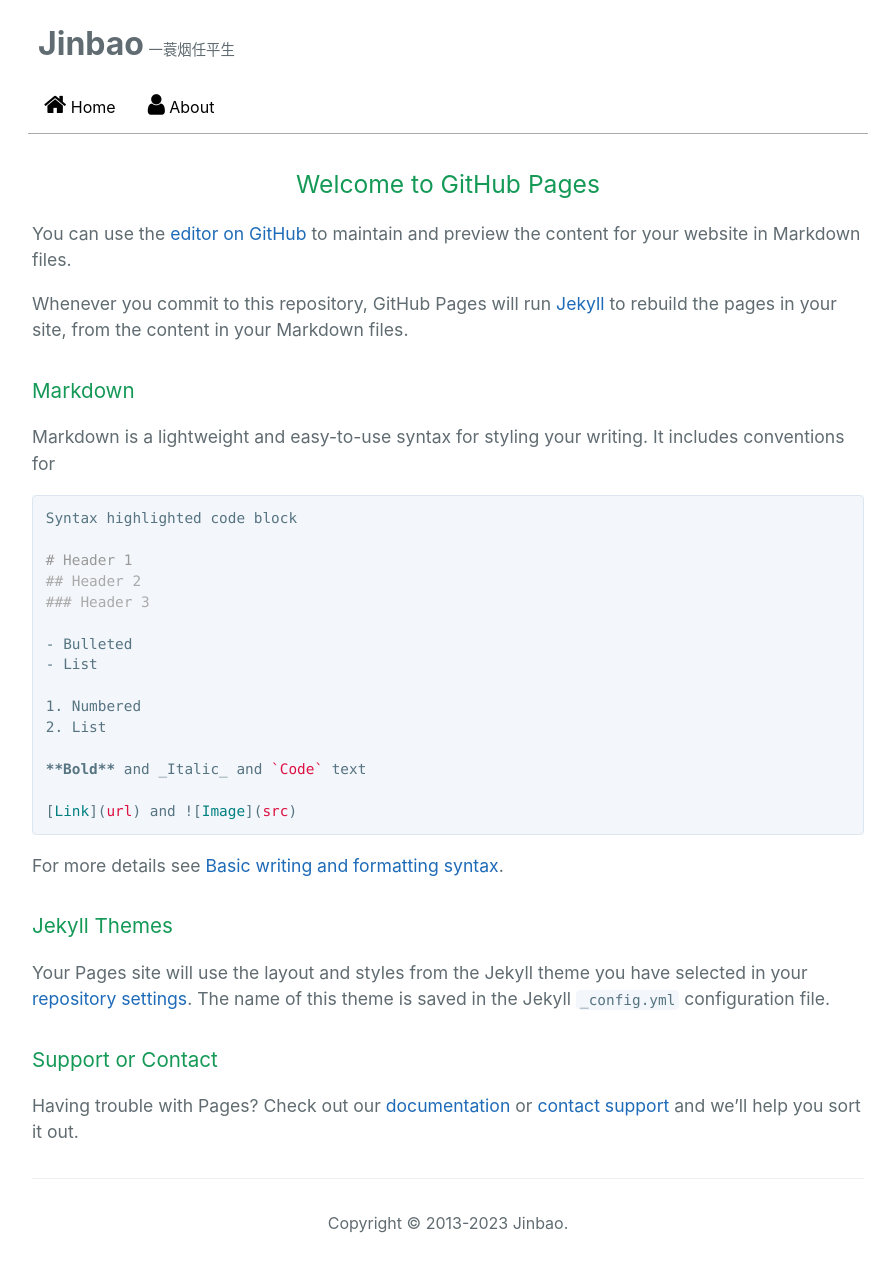
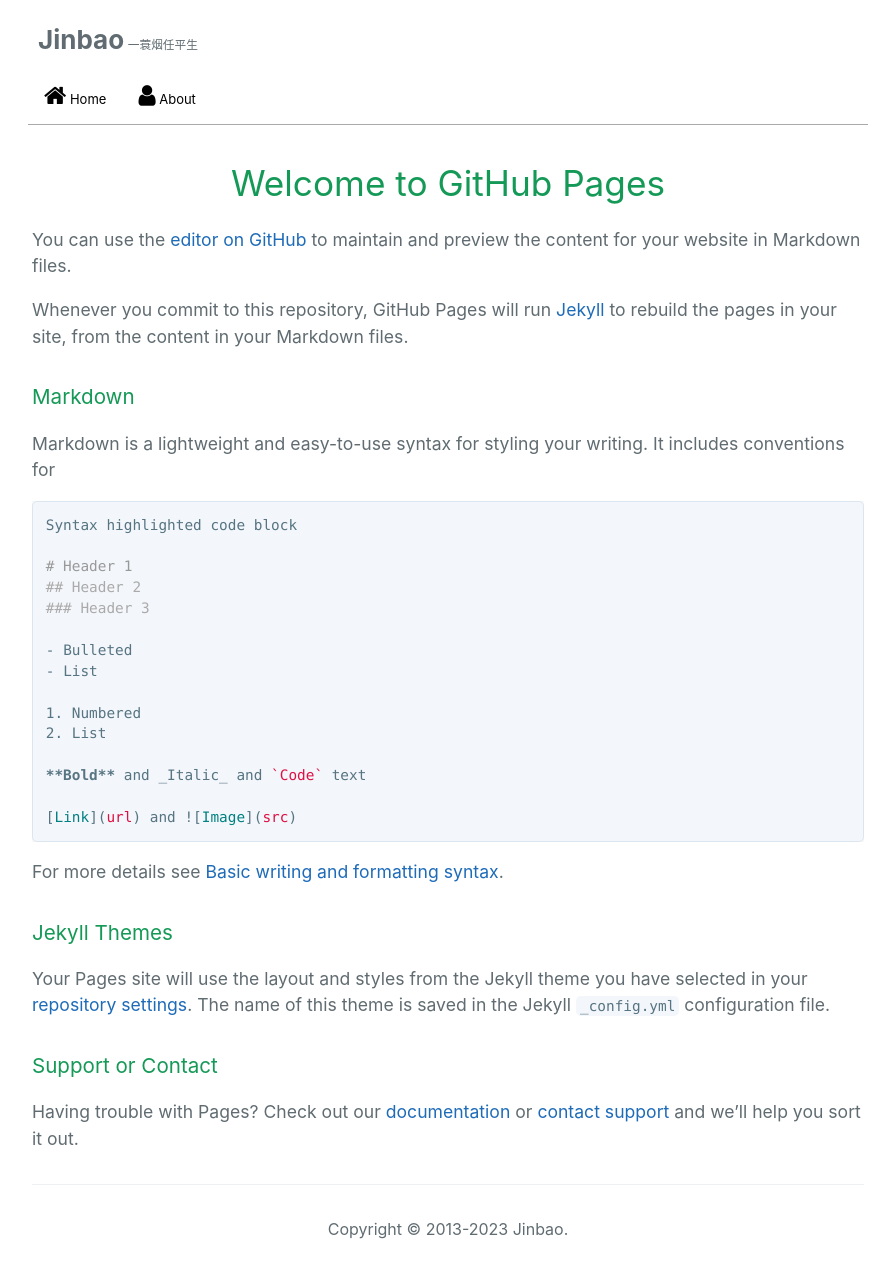
Before and after one commit to JinbaoWeb/jinbaoweb.github.io, a Jekyll site: the page built from index.md, in a window 1280 px wide. Shown: the whole page, without its empty margins (192-1087 px from the left). Built offline with Jekyll 4.4.1, drawn with Linux system fonts in a browser that asks for light colours; our own code applies the rules of GitHub Pages for plain Markdown files.

Commit message:
Update style.css

```diff
--- a/assets/css/style.css
+++ b/assets/css/style.css
@@ -48,7 +48,7 @@
 }
 
 h1 {
-    font-size: 1.4em;
+    font-size: 2em;
     margin: 0.67em 0;
     text-align: center;
 }
@@ -465,7 +465,7 @@
     padding: 0;
     margin: 0;
     /* font-family:"Open Sans", "Helvetica Neue", Helvetica, Arial, sans-serif; */
-    font-size: 16px;
+    font-size: 13px;
     line-height: 1.5;
     color: #606c71
 }
```
